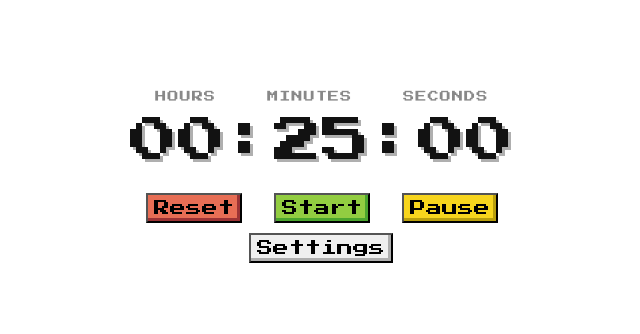
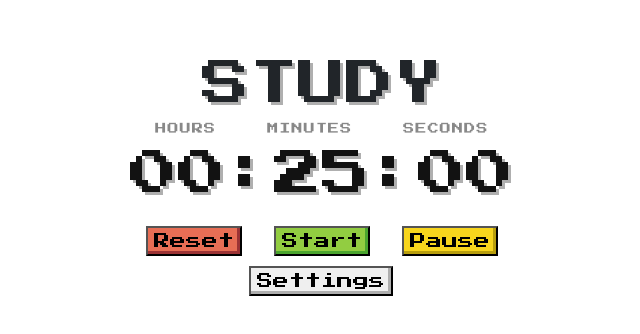
Before and after one commit to WelcentF/study-website, a React (Vite) app: page / in a window 1280 px wide. Shown: the part 192-526 px from the top of the page, without its empty margins (318-958 px from the left). Built offline with nearby package versions, Linux system fonts and the light colour scheme.

Commit message:
adding title

```diff
--- a/src/components/Timer.css
+++ b/src/components/Timer.css
@@ -73,5 +73,11 @@ button:hover {
 }
 
 .setting-buttion-container {
-  align-items: center
+  align-items: center;
 }
+
+.status-title {
+  text-align:center;
+  font-size: 3rem;
+  text-shadow: 3px 3px 0px #afafaf;
+}
--- a/src/components/Timer.tsx
+++ b/src/components/Timer.tsx
@@ -108,6 +108,7 @@ function Timer() {
 
   return (
     <div>
+      <h2 className="status-title">{isBreak ? "REST" : "STUDY"}</h2>
       <div className="timer-labels">
         <span>HOURS</span>
         <span>MINUTES</span>
```
